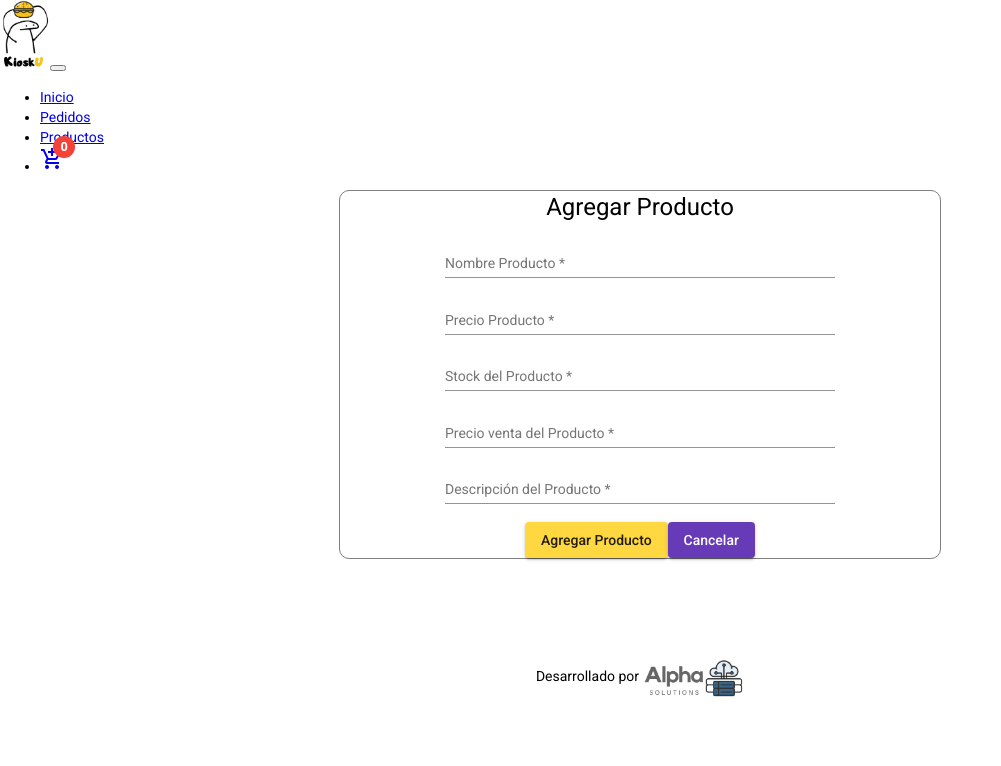
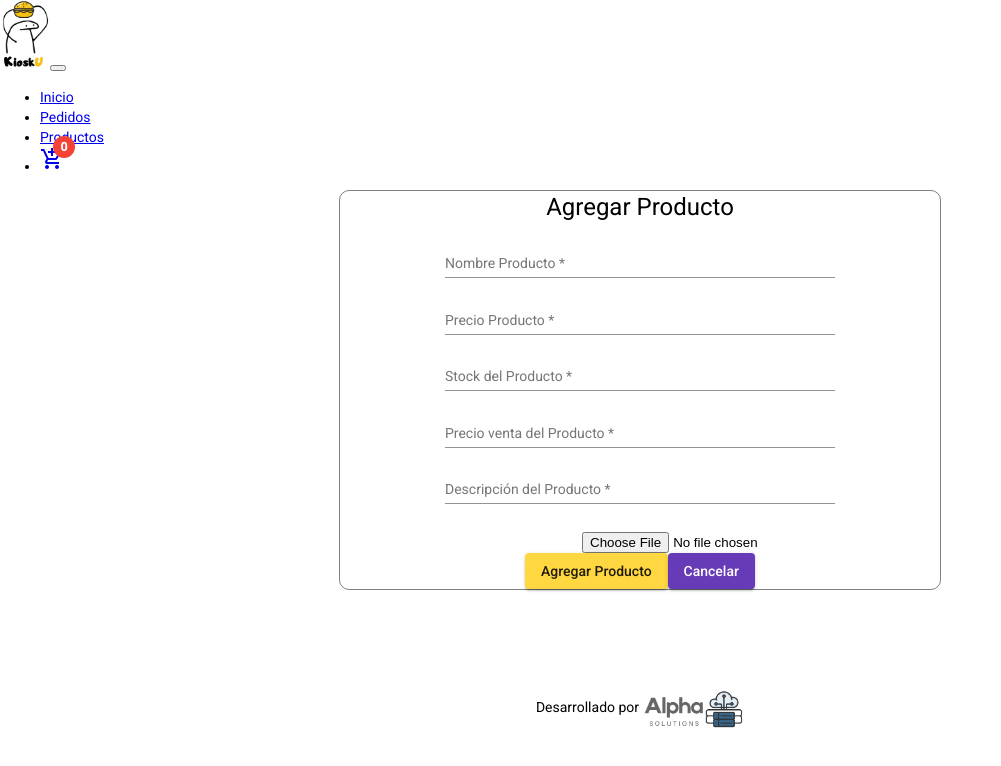
Before and after one commit to Crist29/KioskU, an Angular app in the folder kiosku/: page /add-producto in a window 1280 px wide. Shown: the top 766 px of the page, without its empty margins (0-1001 px from the left). Built offline with nearby package versions, Linux system fonts and the light colour scheme.

Commit message:
add-product img update

```diff
--- a/kiosku/src/app/app.module.ts
+++ b/kiosku/src/app/app.module.ts
@@ -25,7 +25,6 @@ import {MatButtonModule} from '@angular/material/button';
 import {MatFormFieldModule} from '@angular/material/form-field';
 import {MatIconModule} from '@angular/material/icon';
 import { MatOptionModule } from '@angular/material/core';
-
 
 //Rutas
 import { RouterModule } from '@angular/router';
--- a/kiosku/src/app/productos/add-producto/add-producto.component.css
+++ b/kiosku/src/app/productos/add-producto/add-producto.component.css
@@ -11,5 +11,32 @@
 }
 
 mat-form-field{
-    min-width: 65%;
+    min-width: 100%;
 }
+mat-form-field:last-child{
+    min-width: 100%;
+    margin-bottom: 10px;
+}
+
+.file{
+    display: flex;
+    justify-content: center;
+    margin: auto;
+}
+
+@media (min-width:780px) {
+    mat-form-field{
+        min-width: 65%;
+    }
+    .container{
+        display: flex;
+        justify-content: center;
+        align-items: center;
+    }
+    .file{
+        display: flex;
+        justify-content: flex-end;
+        margin-top: 10px;
+        max-width: 65%;
+    }
+}
--- a/kiosku/src/app/productos/add-producto/add-producto.component.html
+++ b/kiosku/src/app/productos/add-producto/add-producto.component.html
@@ -41,6 +41,9 @@
     </mat-form-field>
     <!--Fin Input Precio venta Producto-->
 
+    <div class="file">
+    <input type="file" class="form-control" name="img">
+    </div>
     <!--Inicio Boton Agregar-->
     <div class="d-flex justify-content-end mt-4">
       <button mat-raised-button class="boton m-2" type="submit" color="accent" >Agregar Producto</button>
@@ -48,6 +51,5 @@
         color="primary">Cancelar</button>
     </div>
     <!--Fin Boton Agregar-->
-
   </form>
 </div>
--- a/kiosku/src/app/productos/client-products.component.css
+++ b/kiosku/src/app/productos/client-products.component.css
@@ -77,3 +77,7 @@
     max-width: 150px;
     max-height: 150px;
 }
+
+.example-card{
+    padding: 25px 50px;
+}
```
